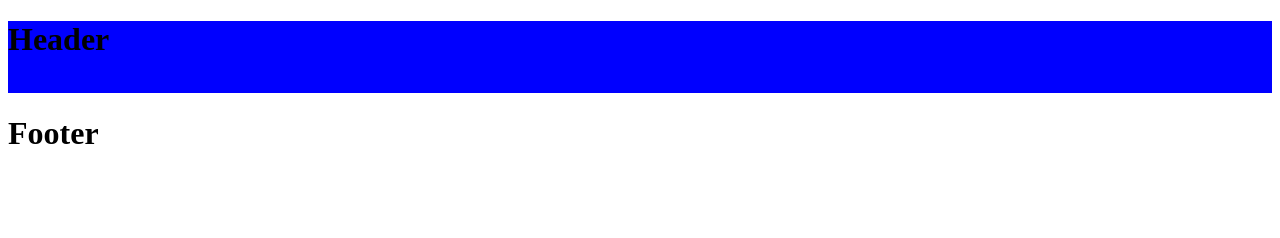
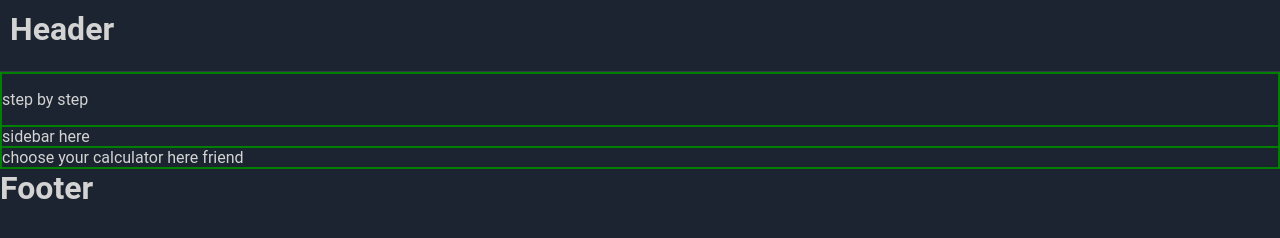
Before and after one commit to FeynmanDNA/MakeTheWorldABetterPlace, a React app: page /calculator in a window 1280 px wide. Built offline with nearby package versions, Linux system fonts and the light colour scheme.

Commit message:
revert RouteSubRoutes exact, add layout.css and Calculator.css

```diff
--- a/src/Layout/layout.css
+++ b/src/Layout/layout.css
@@ -1,5 +1,26 @@
+html {
+    box-sizing: border-box;
+}
+
+*, *:before, *:after {
+    box-sizing: inherit;
+}
+
+body {
+    background: #1c2431;
+    font-family: "Roboto", Arial, Helvetica, sans-serif;
+    color: rgb(211,211,211);
+    margin:0;
+    padding:0;
+}
+
 header {
     width: 100%;
     height: 72px;
-    background-color: blue;
+    border-bottom: 1px solid #32394a;
+    padding: 10px;
 }
+
+h1 {
+    margin:0;
+}
--- /dev/null
+++ b/src/RouteWithSubRoutes.jsx
@@ -0,0 +1,18 @@
+import React from 'react';
+import { Route } from 'react-router-dom';
+
+// from React-Router example
+// wrap <Route> and use this everywhere instead, then when
+// sub routes are added to any route it'll work
+const RouteWithSubRoutes = route => (
+  <Route
+    path={route.path}
+    exact={route.exact ? true : false}
+    render={props => (
+      // pass the sub-routes down to keep nesting
+      <route.component {...props} routes={route.routes} />
+    )}
+  />
+);
+
+export default RouteWithSubRoutes;
--- /dev/null
+++ b/src/Routes/CalculatorView/CalculatorView.css
@@ -0,0 +1,12 @@
+.main_container {
+    border: 1px solid green;
+}
+.steps_container {
+    border: 1px solid green;
+}
+.side_container {
+    border: 1px solid green;
+}
+.info_container {
+    border: 1px solid green;
+}
--- a/src/Routes/CalculatorView/CalculatorView.jsx
+++ b/src/Routes/CalculatorView/CalculatorView.jsx
@@ -1,8 +1,31 @@
 import React from 'react';
+import RouteWithSubRoutes from '../../RouteWithSubRoutes';
+import Steps from './Steps';
+import './CalculatorView.css';
 
-const CalculatorView = () => (
-  <p>CalculatorView look at me!!</p>
-)
-;
+class CalculatorView extends React.Component {
+  constructor(props) {
+    super(props);
+  }
+
+  render() {
+    return (
+      <div className="main_container">
+        <div className="steps_container">
+          <Steps />
+        </div>
+        <div className="side_container">
+          sidebar here
+        </div>
+        <div className="info_container">
+          {this.props.routes.map((route, i) => (
+            <RouteWithSubRoutes key={i} {...route} />
+          ))}
+          choose your calculator here friend
+        </div>
+      </div>
+    );
+  }
+}
 
 export default CalculatorView;
--- a/src/Routes/CalculatorView/ChooseCalculator/index.js
+++ b/src/Routes/CalculatorView/ChooseCalculator/index.js
@@ -1,6 +1,6 @@
 import ChooseCalculator from './ChooseCalculator';
 
 export default {
-  path: '/choosecalculator',
+  path: '/calculator/choosecalculator',
   component: ChooseCalculator
 };
--- a/src/Routes/CalculatorView/InputView/index.js
+++ b/src/Routes/CalculatorView/InputView/index.js
@@ -1,3 +1,6 @@
 import InputView from './InputView';
 
-export default InputView;
+export default {
+  path: '/calculator/inputview',
+  component: InputView
+};
--- /dev/null
+++ b/src/Routes/CalculatorView/Steps.jsx
@@ -0,0 +1,11 @@
+import React from 'react';
+
+class Steps extends React.Component {
+  render() {
+    return (
+      <p>step by step</p>
+    );
+  }
+}
+
+export default Steps;
--- a/src/Routes/CalculatorView/index.js
+++ b/src/Routes/CalculatorView/index.js
@@ -1,6 +1,11 @@
 import CalculatorView from './CalculatorView';
+import ChooseCalculator from './ChooseCalculator';
+import InputView from './InputView';
 
 export default {
-  path: "/",
-  component: CalculatorView
+  path: "/calculator",
+  component: CalculatorView,
+  routes: [
+    ChooseCalculator, InputView
+  ]
 };
--- a/src/index.js
+++ b/src/index.js
@@ -3,26 +3,13 @@ import React from 'react';
 import ReactDOM from 'react-dom';
 import registerServiceWorker from './registerServiceWorker';
 //Router
-import { BrowserRouter, Route } from 'react-router-dom';
+import { BrowserRouter } from 'react-router-dom';
+import RouteWithSubRoutes from './RouteWithSubRoutes';
 //Layout components
 import Layout from './Layout/Layout';
 // routes is route config
 // cannot use import routes due to webpack
 const routes = require('./Routes/RouteConfig').default();
-
-// from React-Router example
-// wrap <Route> and use this everywhere instead, then when
-// sub routes are added to any route it'll work
-const RouteWithSubRoutes = route => (
-  <Route
-    path={route.path}
-    exact
-    render={props => (
-      // pass the sub-routes down to keep nesting
-      <route.component {...props} routes={route.routes} />
-    )}
-  />
-);
 
 ReactDOM.render(
   (
```
Also changed, not shown: public/favicon.ico.
